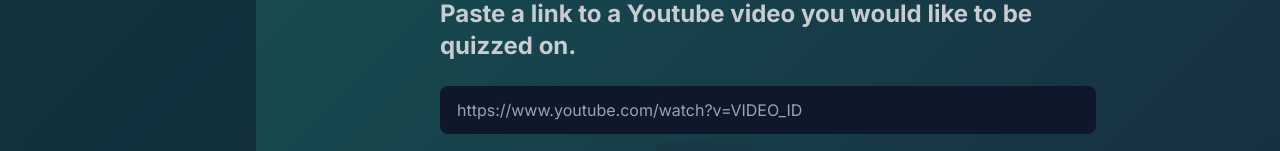
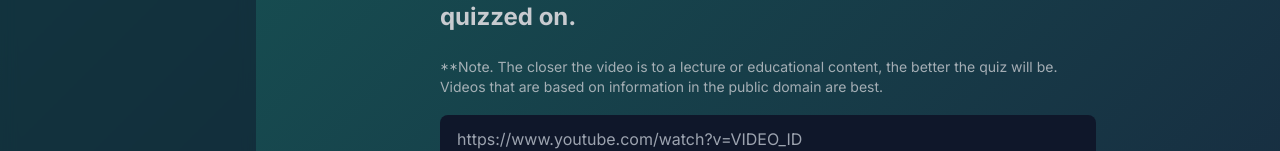
Before and after one commit to pwetherbee/video-essay, a Next.js app: page /1 in a window 1280 px wide. Shown: the part 278-429 px from the top of the page. Built offline with nearby package versions, Linux system fonts and the light colour scheme; no server answers; the database is empty.

Commit message:
added disclaimer

```diff
--- a/components/chat.tsx
+++ b/components/chat.tsx
@@ -164,6 +164,11 @@
           <h2>
             Paste a link to a Youtube video you would like to be quizzed on.
           </h2>
+          <p className="text-sm">
+            **Note. The closer the video is to a lecture or educational content,
+            the better the quiz will be. Videos that are based on information in
+            the public domain are best.
+          </p>
 
           <input
             type="text"
```
